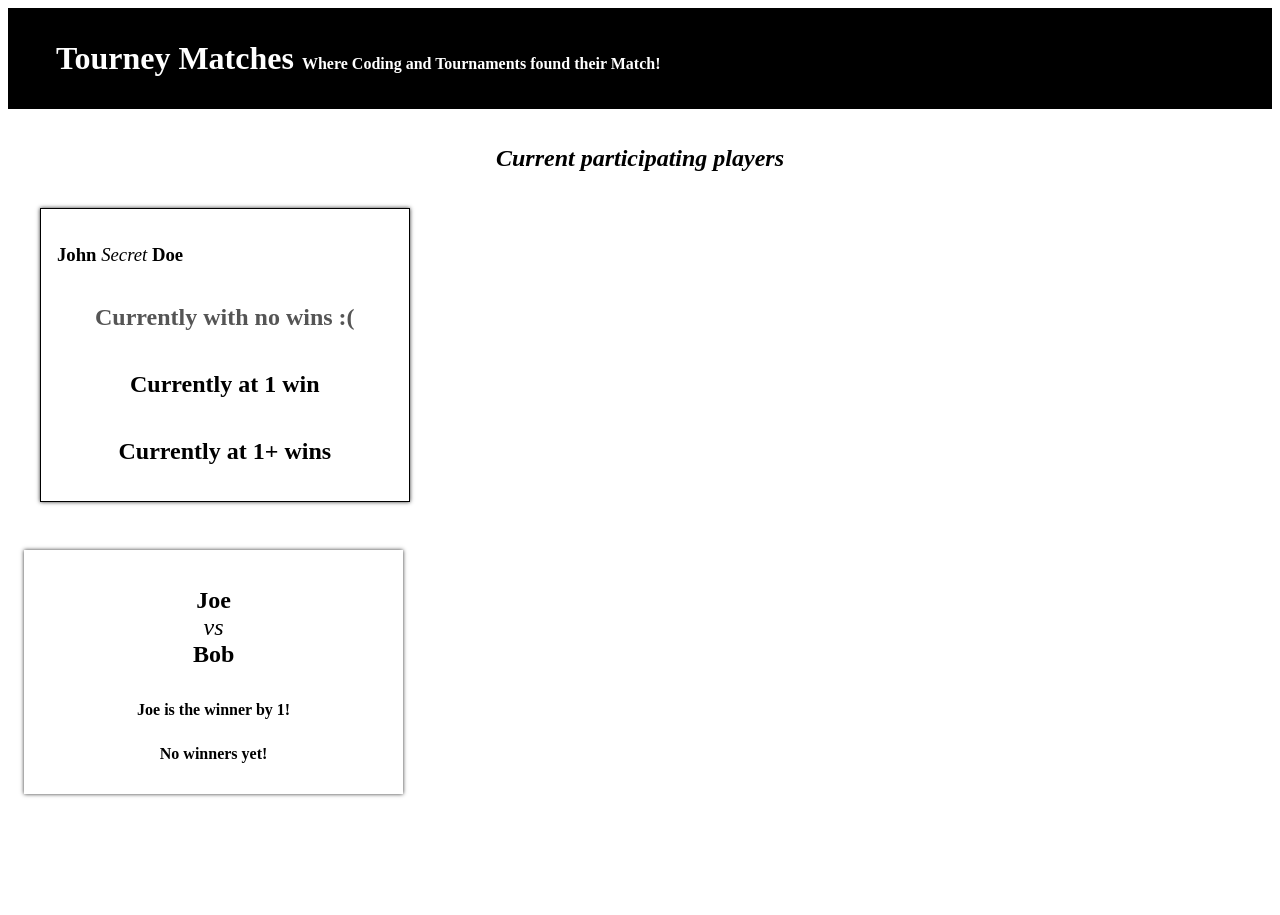
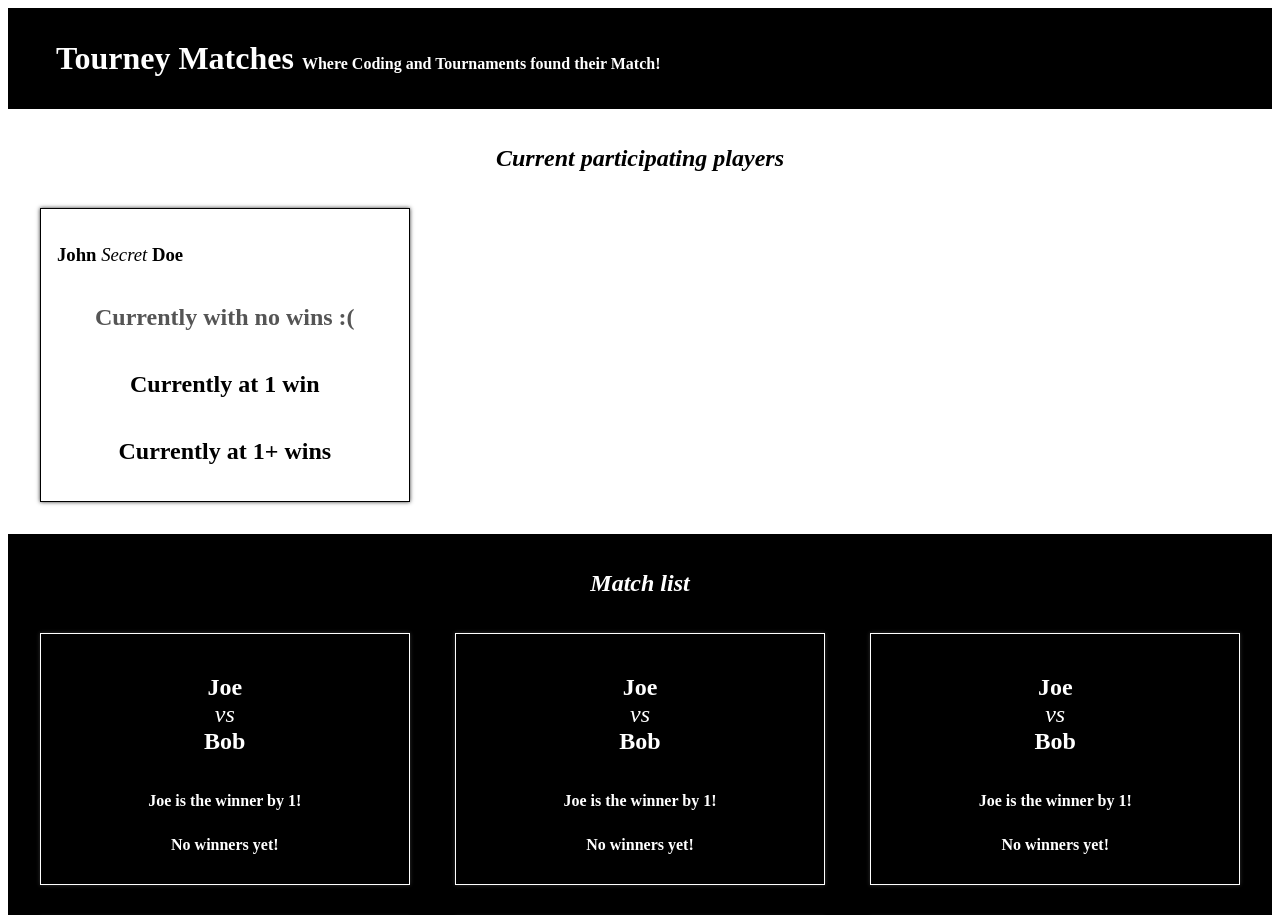
Before and after one commit to SEAF39/tourney-matches, a React (Create React App) app: page / in a window 1280 px wide. Shown: the top 915 px of the page. Before the commit the page ends 810 px from the top, so only its background shows below. Built offline with nearby package versions, Linux system fonts and the light colour scheme.

Commit message:
Insert the data for match and players list + helpers

```diff
--- a/src/components/MatchList.js
+++ b/src/components/MatchList.js
@@ -1,18 +1,22 @@
-/* Match.js */
+/* MatchList.js */
+import React from "react";
+import Match from "./Match";
+import matchData from "../data/matchData";
 
-import React from "react"; //optional
-
-function Match() {
+function MatchList(props) {
   return (
-    <article className="Match">
-      <h1>
-        Joe <span>vs</span> Bob
-      </h1>
-      {/* To be shown when there is a winner */}
-      <h2>Joe is the winner by 1!</h2>
-      {/* To be shown when there is no winner */}
-      <h2>No winners yet!</h2>
-    </article>
+    <section className="PlayerList MatchList">
+      <h1>Match list</h1>
+      {matchData.map((match) => (
+        <Match
+          key={match.matchNumber}
+          players={match.players}
+          winner={match.winner}
+          scoreDifference={match.scoreDifference}
+        />
+      ))}
+    </section>
   );
 }
-export default Match;
+
+export default MatchList;
--- a/src/components/Player.js
+++ b/src/components/Player.js
@@ -1,6 +1,5 @@
 /* Player.js */
 import React from "react";
-
 function Player() {
   return (
     <article className="Player">
```
Also changed, not shown: src/components/PlayerList.js (+4 -6 lines), src/helpers/playerHelpers.js (added, +9 -0 lines).
